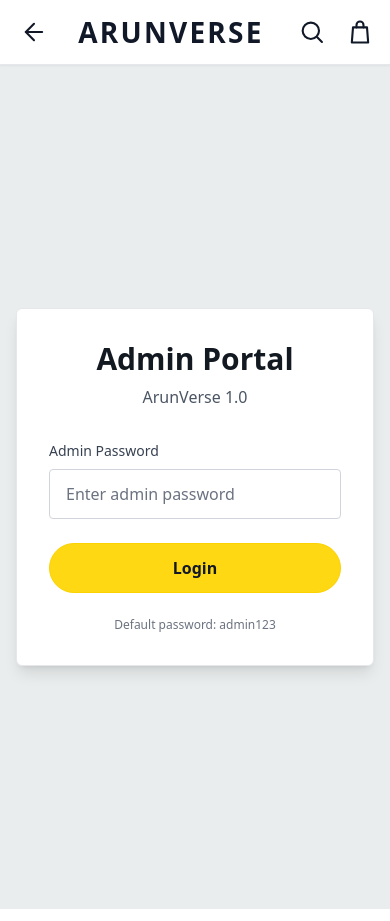
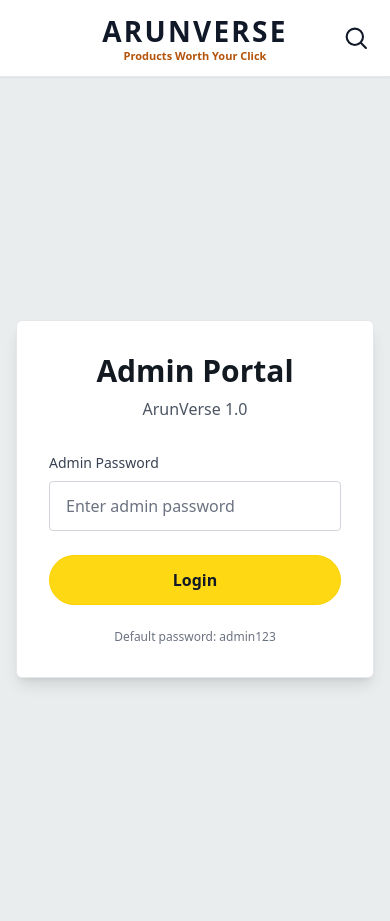
Before and after one commit to arunpalani961/ArunVerse-1.0, a React (Vite) app in the folder frontend/: page /admin/login in a window 390 px wide. Built offline with nearby package versions, Linux system fonts and the light colour scheme.

Commit message:
Refine mobile product cards

```diff
--- a/frontend/src/components/Navbar.jsx
+++ b/frontend/src/components/Navbar.jsx
@@ -15,24 +15,14 @@
 
   return (
     <nav className="sticky top-0 z-50 bg-white sm:bg-[#131921] border-b border-gray-200 sm:border-[#febd69]/40 shadow-sm sm:shadow-md">
-      <div className="max-w-7xl mx-auto px-3 sm:px-4 h-16 sm:h-auto sm:py-3 grid grid-cols-[44px_1fr_92px] sm:flex items-center justify-between gap-3">
-        <button
-          type="button"
-          onClick={() => navigate(-1)}
-          className="flex h-11 w-11 items-center justify-center text-[#111827] sm:hidden"
-          aria-label="Go back"
-        >
-          <svg viewBox="0 0 24 24" aria-hidden="true" className="h-7 w-7" fill="none" stroke="currentColor" strokeWidth="1.8" strokeLinecap="round" strokeLinejoin="round">
-            <path d="M19 12H5" />
-            <path d="m12 19-7-7 7-7" />
-          </svg>
-        </button>
+      <div className="max-w-7xl mx-auto px-3 sm:px-4 h-[76px] sm:h-auto sm:py-3 grid grid-cols-[44px_1fr_44px] sm:flex items-center justify-between gap-3">
+        <span className="sm:hidden" aria-hidden="true" />
 
         <Link to="/" className="min-w-0 text-center sm:text-left">
-          <span className="block text-[28px] sm:text-2xl font-extrabold uppercase tracking-[0.08em] sm:tracking-normal text-[#111827] sm:text-white leading-tight">
+          <span className="block text-[24px] min-[380px]:text-[28px] sm:text-2xl font-extrabold uppercase tracking-[0.08em] sm:tracking-normal text-[#111827] sm:text-white leading-tight">
             ArunVerse
           </span>
-          <span className="hidden sm:block text-xs sm:text-sm text-[#febd69] leading-tight">
+          <span className="block text-[11px] sm:text-sm font-semibold text-[#b45309] sm:text-[#febd69] leading-tight">
             Products Worth Your Click
           </span>
         </Link>
@@ -49,16 +39,6 @@
               <path d="m16.5 16.5 4 4" />
             </svg>
           </button>
-          <Link
-            to="/admin/login"
-            className="flex h-11 w-9 items-center justify-center text-[#111827] sm:hidden"
-            aria-label="Admin"
-          >
-            <svg viewBox="0 0 24 24" aria-hidden="true" className="h-7 w-7" fill="none" stroke="currentColor" strokeWidth="1.8" strokeLinecap="round" strokeLinejoin="round">
-              <path d="M6 8h12l1 13H5L6 8Z" />
-              <path d="M9 8V6a3 3 0 0 1 6 0v2" />
-            </svg>
-          </Link>
           {isAdmin && (
             <>
               <Link to="/admin" className="hidden sm:inline-flex min-h-10 px-3 sm:px-4 py-2 text-sm sm:text-base text-white hover:text-[#febd69] transition">
--- a/frontend/src/components/ProductCard.jsx
+++ b/frontend/src/components/ProductCard.jsx
@@ -12,7 +12,7 @@
   };
 
   return (
-    <div className="group h-full bg-white overflow-hidden transition-all duration-300 sm:rounded-md sm:shadow-sm sm:hover:shadow-lg sm:border sm:border-gray-200 sm:hover:border-[#ff9900]">
+    <div className="group grid h-full grid-rows-[auto_1fr] bg-white overflow-hidden transition-all duration-300 sm:rounded-md sm:shadow-sm sm:hover:shadow-lg sm:border sm:border-gray-200 sm:hover:border-[#ff9900]">
       {/* Image Container */}
       <button
         type="button"
@@ -30,22 +30,14 @@
       </button>
 
       {/* Content Container */}
-      <div className="pt-3 sm:p-5 md:p-6 flex flex-col h-full justify-between">
+      <div className="pt-2 sm:p-5 md:p-6 flex min-h-[146px] sm:min-h-0 flex-col h-full justify-between">
         {/* Header */}
         <div>
-          <div className="mb-1 flex items-start justify-between gap-2 sm:mb-3">
-            <span className="block text-[13px] font-extrabold uppercase tracking-wide text-[#111827] sm:hidden">
-              {product.category}
-            </span>
-            <span className="hidden text-xs px-2 py-1 bg-[#fef3c7] text-[#92400e] rounded-full whitespace-nowrap sm:block">
-              {product.category}
-            </span>
-          </div>
-          <div className="mb-1 sm:mb-3">
+          <div className="mb-1 sm:mb-2">
             <button
               type="button"
               onClick={handleClick}
-              className="min-h-9 w-full text-left text-[15px] sm:text-lg font-normal sm:font-bold leading-snug text-[#202124] sm:text-[#111827] line-clamp-2 underline-offset-4 hover:text-[#b45309] hover:underline focus:outline-none focus-visible:ring-2 focus-visible:ring-[#ff9900] focus-visible:ring-offset-2"
+              className="min-h-[38px] w-full text-left text-[15px] sm:text-lg font-normal sm:font-bold leading-snug text-[#202124] sm:text-[#111827] line-clamp-2 underline-offset-4 hover:text-[#b45309] hover:underline focus:outline-none focus-visible:ring-2 focus-visible:ring-[#ff9900] focus-visible:ring-offset-2"
             >
               {product.title}
             </button>
@@ -53,24 +45,14 @@
           <button
             type="button"
             onClick={handleClick}
-            className="block w-full min-h-9 text-left text-[13px] sm:text-sm font-semibold text-[#111827] sm:text-gray-600 line-clamp-2 sm:line-clamp-3 hover:text-[#374151] focus:outline-none focus-visible:ring-2 focus-visible:ring-[#ff9900] focus-visible:ring-offset-2"
+            className="block w-full min-h-[76px] text-left text-[13px] sm:text-sm font-semibold text-[#111827] sm:text-gray-600 line-clamp-4 sm:line-clamp-3 hover:text-[#374151] focus:outline-none focus-visible:ring-2 focus-visible:ring-[#ff9900] focus-visible:ring-offset-2"
           >
             {product.description}
-          </button>
-          <button
-            type="button"
-            onClick={handleClick}
-            className="mt-1 block min-h-8 text-left text-[13px] font-bold text-[#111827] sm:hidden"
-          >
-            {product.clicks || 0} clicks
           </button>
         </div>
 
         {/* Footer */}
         <div className="mt-4 hidden pt-3 sm:pt-4 border-t border-gray-200 sm:flex items-center justify-between gap-3">
-          <span className="text-xs text-gray-500">
-            {product.clicks || 0} clicks
-          </span>
           <button
             onClick={handleClick}
             className="min-h-11 shrink-0 px-5 py-2 bg-[#ffd814] text-[#111827] rounded-full hover:bg-[#f7ca00] transition-all duration-300 text-sm font-semibold border border-[#fcd200]"
--- a/frontend/src/pages/Home.jsx
+++ b/frontend/src/pages/Home.jsx
@@ -10,10 +10,9 @@
   const [search, setSearch] = useState('');
   const [category, setCategory] = useState('all');
   const [sort, setSort] = useState('newest');
-  const [totalProducts, setTotalProducts] = useState(0);
   const [currentPage, setCurrentPage] = useState(1);
   const [totalPages, setTotalPages] = useState(1);
-  const [showMobileCategories, setShowMobileCategories] = useState(false);
+  const [showMobileCategories, setShowMobileCategories] = useState(true);
   const [showMobileSearch, setShowMobileSearch] = useState(false);
   const searchInputRef = useRef(null);
   const sortOptions = [
@@ -60,7 +59,6 @@
         };
         const res = await api.get('/products', { params });
         setProducts(res.data.products);
-        setTotalProducts(res.data.total || res.data.products.length);
         setTotalPages(res.data.pages);
       } catch (error) {
         console.error('Error fetching products:', error);
@@ -89,7 +87,6 @@
     setCurrentPage(1);
   };
 
-  const selectedCategoryLabel = category === 'all' ? 'Products' : category;
   const selectedSortLabel = sortOptions.find((option) => option.value === sort)?.label || 'Sort';
 
   const toggleMobileSearch = () => {
@@ -105,34 +102,6 @@
 
   return (
     <div className="min-h-screen bg-white sm:bg-[#eaeded] text-[#111827] overflow-x-hidden">
-
-      {/* Mobile Catalog Header */}
-      <div className="sm:hidden">
-        <div className="bg-[#111111] py-5 text-center text-white">
-          <h1 className="text-2xl font-bold uppercase tracking-wide">
-            {selectedCategoryLabel}
-          </h1>
-          <p className="mt-1 text-sm uppercase tracking-wide text-white/70">
-            {totalProducts} Products
-          </p>
-        </div>
-
-        <div className="flex items-center justify-between border-b border-gray-100 px-5 py-4 shadow-sm">
-          <div className="flex min-w-0 items-center gap-3">
-            <svg viewBox="0 0 24 24" aria-hidden="true" className="h-6 w-6 shrink-0 fill-[#171717]">
-              <path d="M12 2.25A7.25 7.25 0 0 0 4.75 9.5c0 5.45 6.2 11.74 6.47 12a1.08 1.08 0 0 0 1.56 0c.27-.26 6.47-6.55 6.47-12A7.25 7.25 0 0 0 12 2.25Zm0 10.25a3 3 0 1 1 0-6 3 3 0 0 1 0 6Z" />
-            </svg>
-            <span className="truncate text-lg text-[#202124]">No location found</span>
-          </div>
-          <button
-            type="button"
-            onClick={toggleMobileSearch}
-            className="min-h-11 shrink-0 text-xs font-extrabold uppercase tracking-wide underline decoration-2 underline-offset-4"
-          >
-            Search
-          </button>
-        </div>
-      </div>
 
       {/* Search Section */}
       <div className={`${showMobileSearch ? 'block' : 'hidden'} sm:block max-w-7xl mx-auto px-5 sm:px-4 pt-4 sm:pt-6 md:pt-10 mb-4 sm:mb-6 md:mb-8`}>
```
